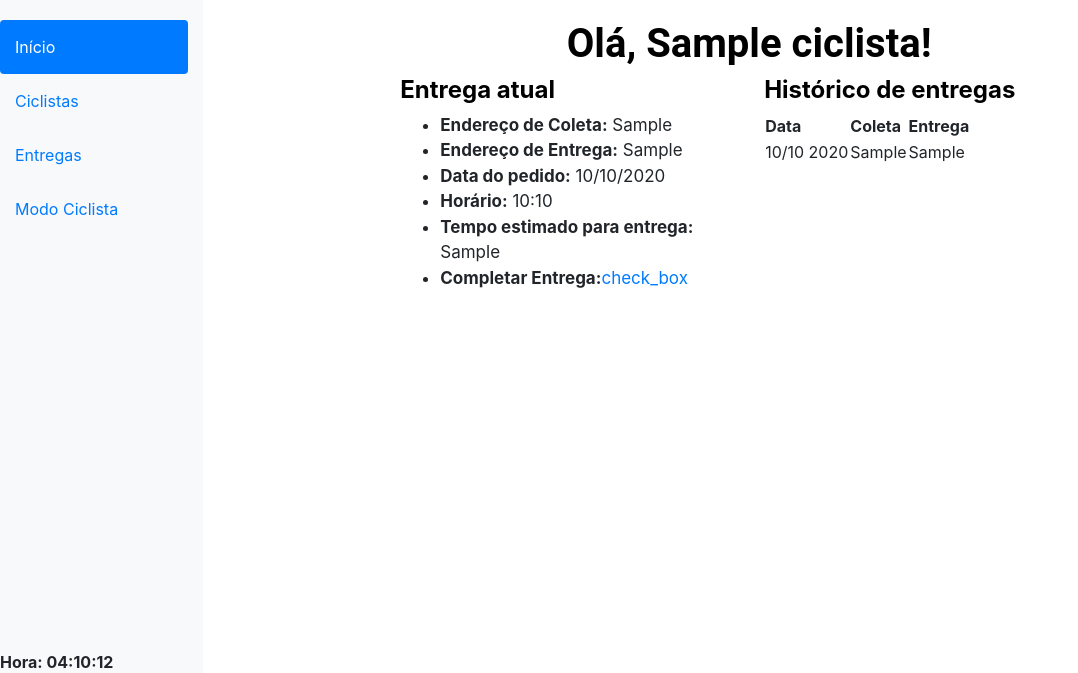
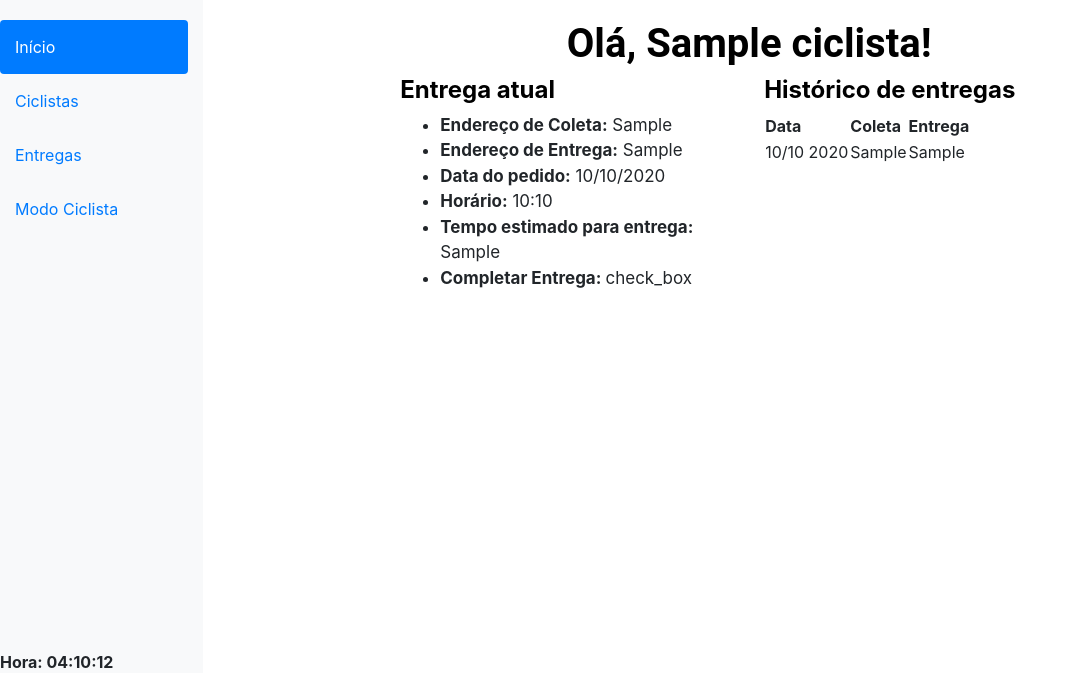
Before and after one commit to medinaalexandre/moBike, a Django app: template home/templates/home/modociclistaPk.html in a window 1280 px wide. Shown: the top 673 px of the page, without its empty margins (0-1078 px from the left). Run offline with Django 3.2, Linux system fonts and the light colour scheme; the template is opened without the code that fills it: most values are stand-ins (such as "Sample title", 1, 10 or a date in 2020); some libraries are stand-ins or nearby versions.

Commit message:
detalhes

```diff
--- a/home/static/css/home.css
+++ b/home/static/css/home.css
@@ -11,6 +11,10 @@ h2, h3, h4, h5 {
 }
 
 td a {
+	color: inherit;
+}
+
+li a {
 	color: inherit;
 }
 
--- a/home/templates/home/modociclistaPk.html
+++ b/home/templates/home/modociclistaPk.html
@@ -51,7 +51,7 @@
                                 <li><b>Data do pedido:</b> {{ entregaatual.data|date:"d/m/Y" }}</li>
                                 <li><b>Horário:</b> {{ entregaatual.data|time:"H:i" }}</li>
                                 <li><b>Tempo estimado para entrega: </b>{{entregaatual.tempo_estimado}}</li>
-                                <li><b>Completar Entrega:</b><a href="{% url 'completa_entregaativa' pk=entregaatual.id %}" class="material-icons prefix">check_box</a></li>
+                                <li><b>Completar Entrega:  </b><a href="{% url 'completa_entregaativa' pk=entregaatual.id %}" class="material-icons prefix">check_box</a></li>
                             </ul>
                             {% else %}
                                 <h3>Sem entrega</h3>
```
